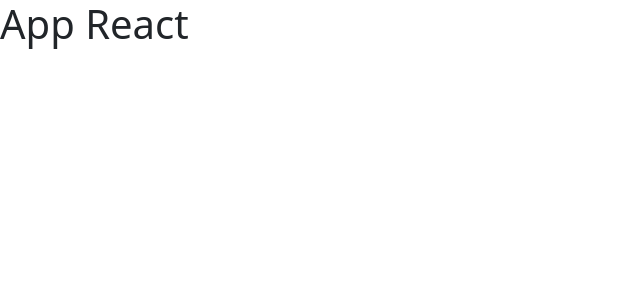
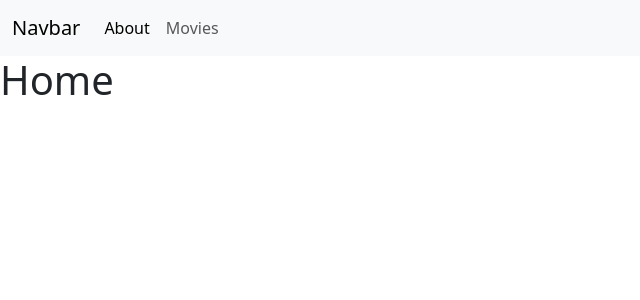
Before and after one commit to giuseppeesposito22/webapp-react, a React (Vite) app: page / in a window 1280 px wide. Shown: the top 300 px of the page, without its empty margins (0-640 px from the left). Built offline with nearby package versions, Linux system fonts and the light colour scheme.

Commit message:
add routers in app

```diff
--- a/src/App.jsx
+++ b/src/App.jsx
@@ -1,7 +1,21 @@
+import { BrowserRouter, Routes, Route } from "react-router-dom";
+import HomePage from "./pages/HomePage";
+import AboutPage from "./pages/AboutPage";
+import MoviesPage from "./pages/MoviesPage";
+import DefaultLayout from "./layouts/DefaultLayout";
+
 export default function App() {
   return (
     <>
-      <h1>App React</h1>
+      <BrowserRouter>
+        <Routes>
+          <Route element={<DefaultLayout />}>
+            <Route index element={<HomePage />} />
+            <Route path="/about" element={<AboutPage />} />
+            <Route path="/movies" element={<MoviesPage />} />
+          </Route>
+        </Routes>
+      </BrowserRouter>
     </>
   );
 }
```
